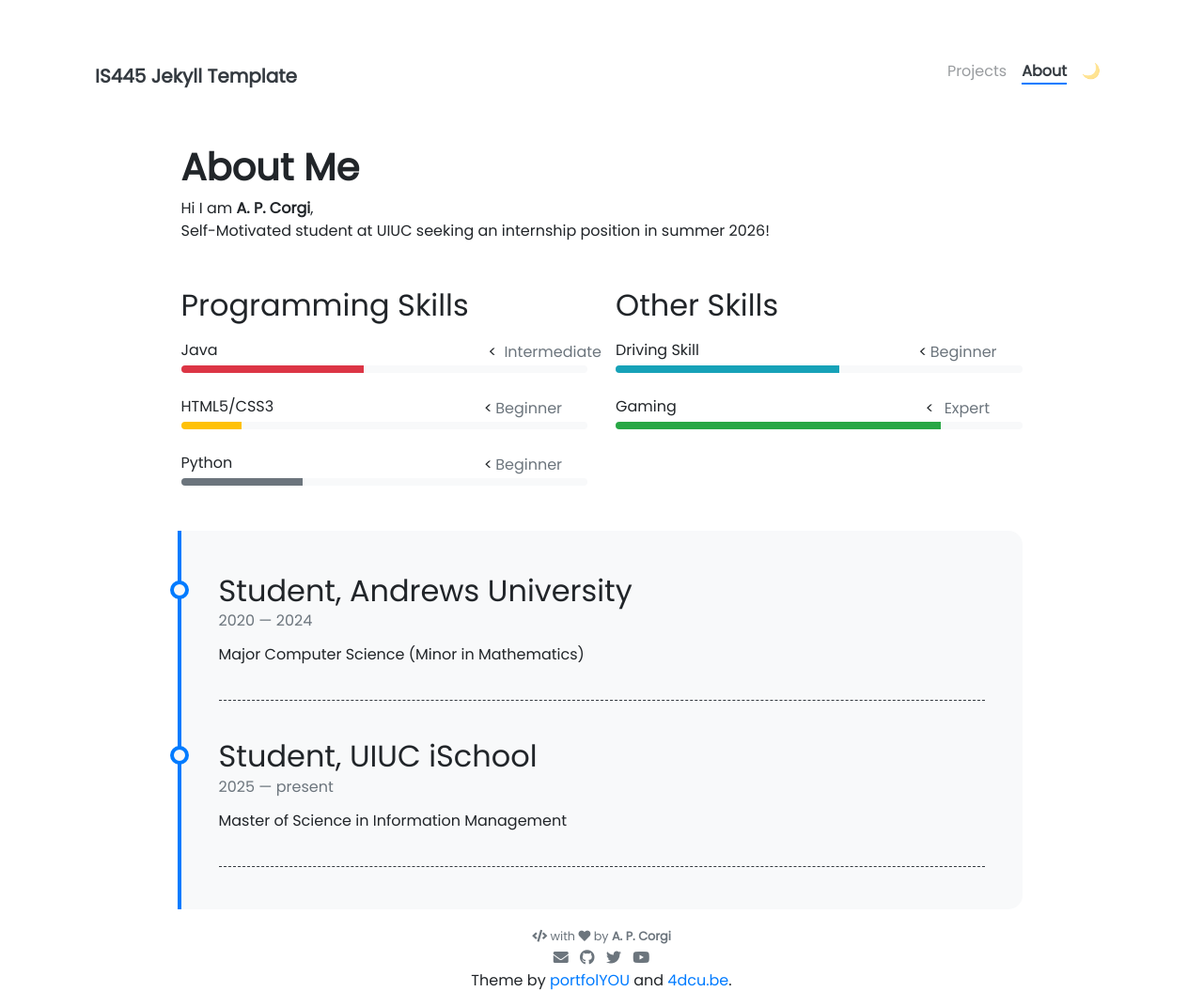
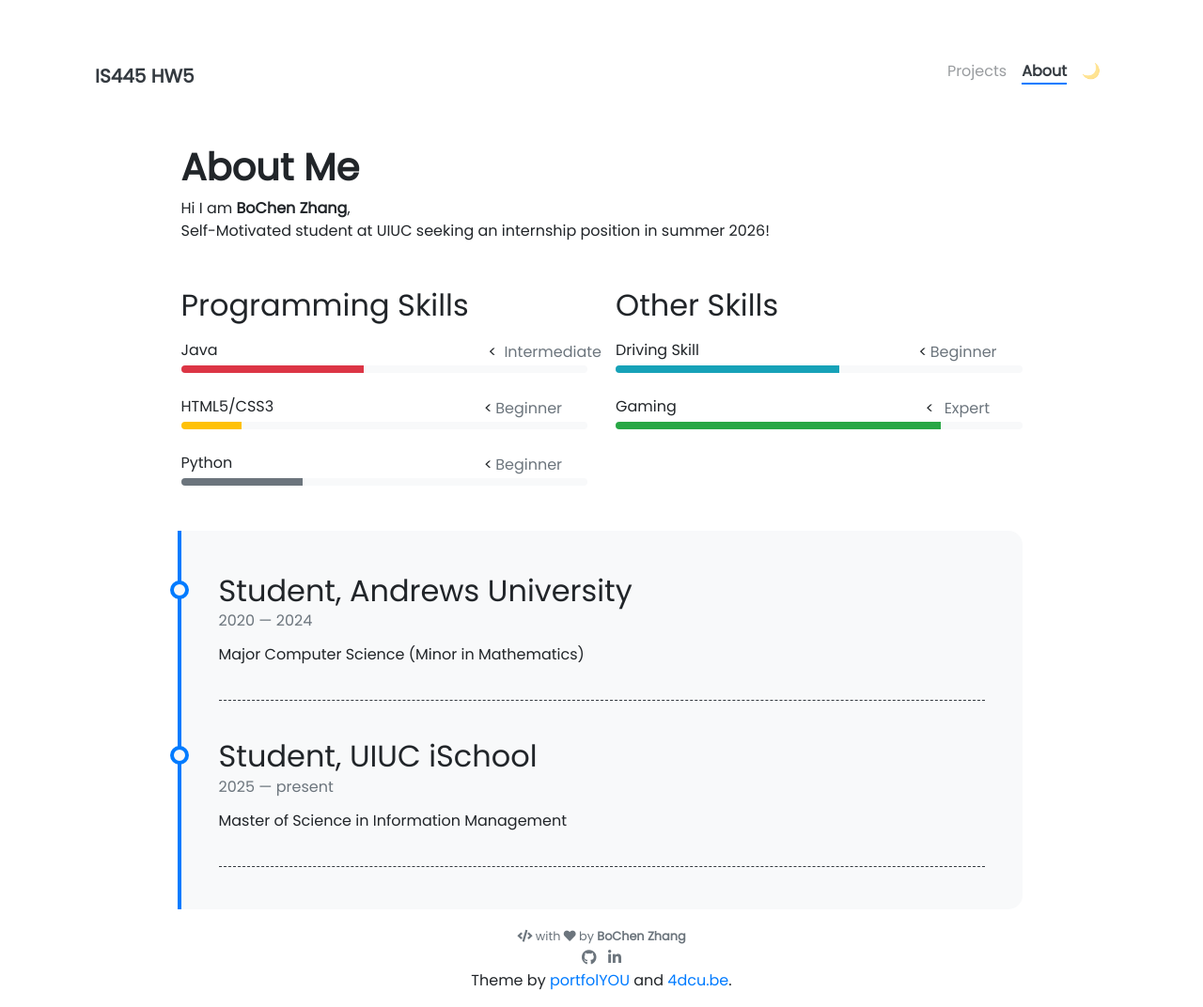
Before and after one commit to bochenz3-sys/bochenz3-sys.github.io, a Jekyll site: the page built from pages/about.md, in a window 1280 px wide. Shown: the whole page at 94% size. Built offline with Jekyll 4.4.1, drawn with Linux system fonts in a browser that asks for light colours; nearby versions of some CDN libraries.

Commit message:
Update _config.yml

```diff
--- a/_config.yml
+++ b/_config.yml
@@ -5,12 +5,12 @@
 # NOTE: it looks like you need to rebuild + repush everytime you update this _config.yml file
 
 ### Site Settings ###
-title               : IS445 Jekyll Template
+title               : IS445 HW5
 description         : >-
-                      I am definitely not a corgi!
+                      My first Jekyll webpage!
 baseurl             : ""   # Change to empty quotes if you are hosting your site at <your-username>.github.io directly,
 #                                             otherwise will be hosted at <your-username>.github.io/{{base_url}}
-repository          :                     # Change to <your-username> for github OR, if that doesn't work <your-username>/<your-username>.github.io (or remove it if you don't need remote projects) -- for example, I would put "jnaiman" without the quotes after the ":" here
+repository          : bochenz3-sys                     # Change to <your-username> for github OR, if that doesn't work <your-username>/<your-username>.github.io (or remove it if you don't need remote projects) -- for example, I would put "jnaiman" without the quotes after the ":" here
 open_new_tab        : false                             # Opens external URLs in new tab (works for posts, projects and navbar only)
 
 
@@ -36,26 +36,25 @@ nav_exclude:                                            # The following paths ar
 
 ### Author Info ###
 author:
-  name              : A. P. Corgi
-  image             : https://media.tenor.com/8RcIoWTKYR4AAAAe/scuze-corgi.png
-#  behance           : your_username
+  name              : BoChen Zhang
+  image             : https://i.redd.it/uihz2dhhim2a1.png
 # dribbble          : your_username
-  email             : username@domain.com
+# email             : username@domain.com
 #  facebook          : your_username
-  github            : jnaiman # JPN
+  github            : bochenz3-sys # JPN
 # gitlab            : your_username
 # instagram         : your_username
 # kaggle            : your_username
-#  linkedin          : your_username
+  linkedin          : https://www.linkedin.com/in/bo-chen-zhang-795695244/
 #  medium            : your_username
 # soundcloud        : your_username
 # spotify           : your_username
 # stackoverflow     : your_user_id
 # tumblr            : your_username.tumblr.com
 #  twitch            : your_username
-  twitter           : your_username
+#  twitter           : your_username
 #  vimeo             : your_username
-  youtube           : your_channel_name
+#  youtube           : your_channel_name
 # keybase           : your_username
 
 
```
